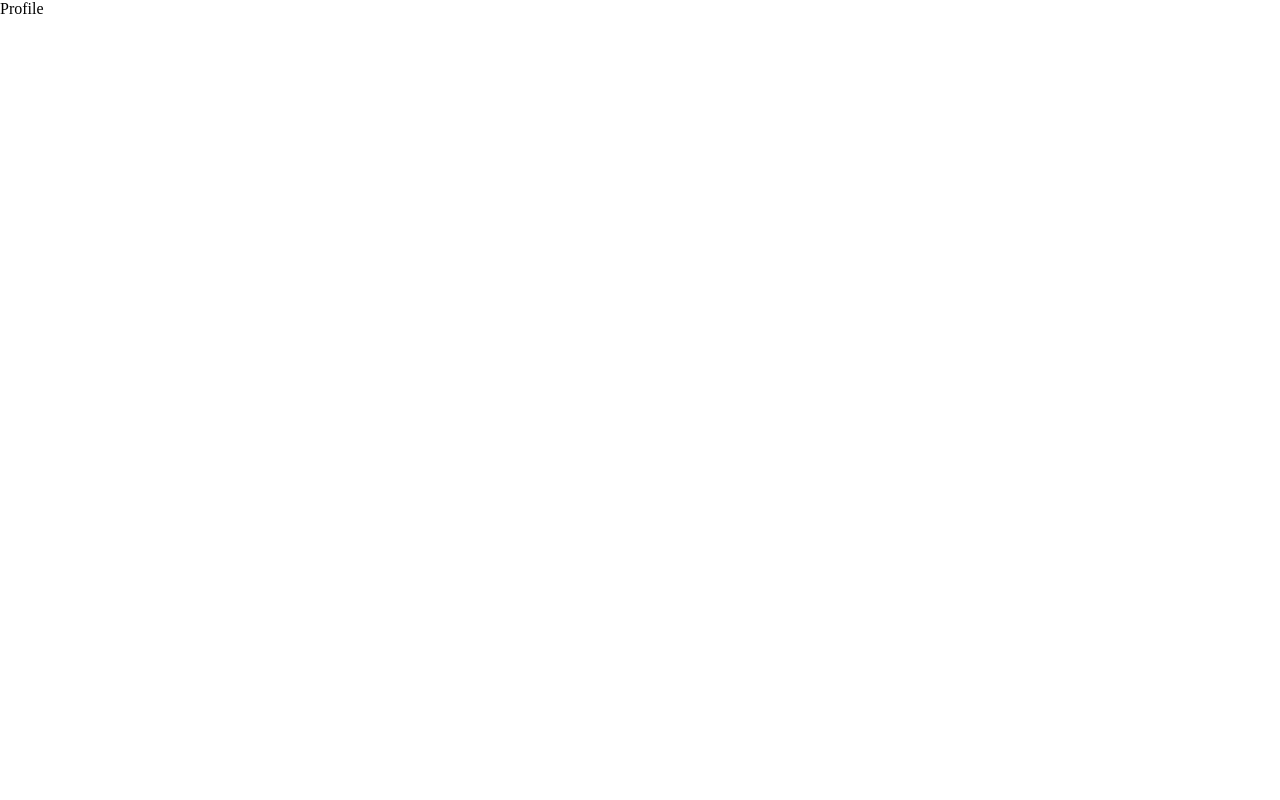
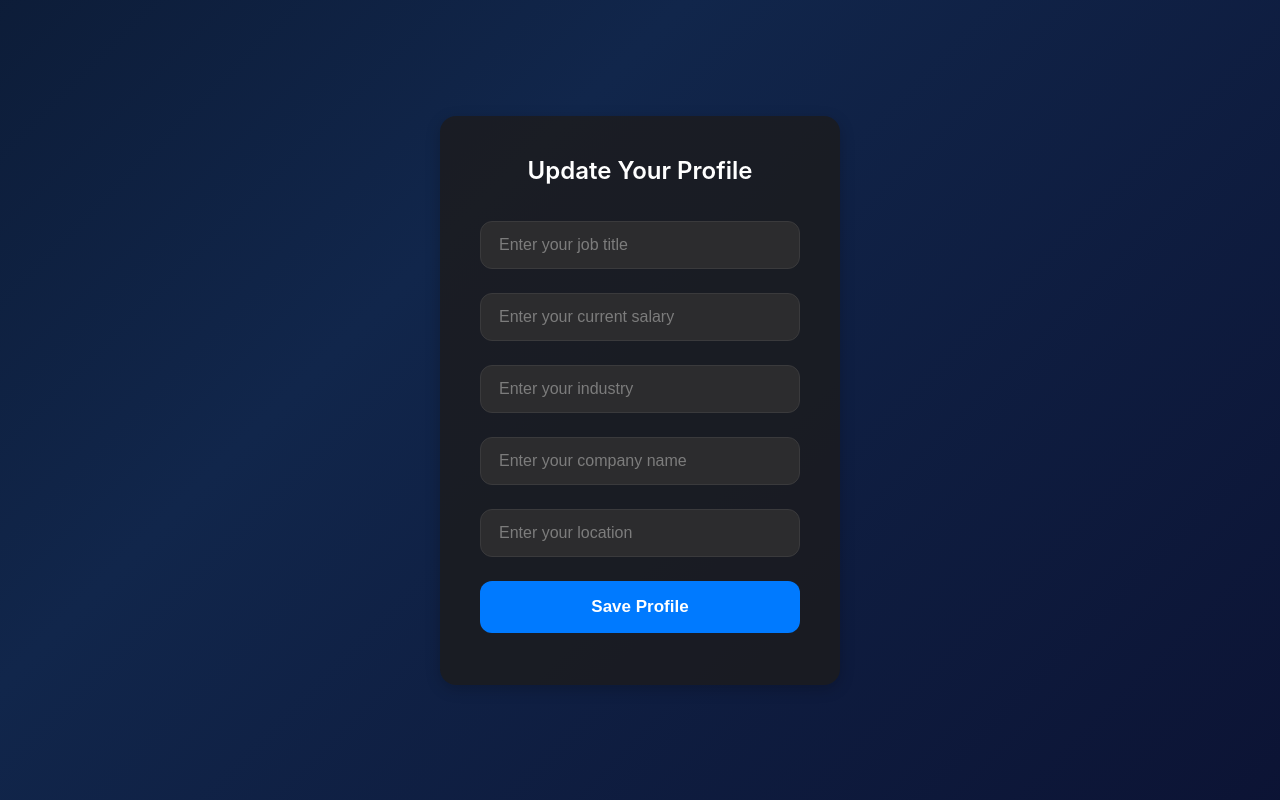
Before and after one commit to RodrigoReyes01/shopping-web, a React (Create React App) app: page /profile in a window 1280 px wide. Built offline with nearby package versions, Linux system fonts and the light colour scheme.

Commit message:
Profile update
Ya tiene requisitos para update el profile

```diff
--- a/src/App.js
+++ b/src/App.js
@@ -19,7 +19,7 @@ function App() {
         <Route path="/register" element={<Register />} />
         <Route path="/result" element={<div>Result Page</div>} />
         <Route path="/settings" element={<Settings />} />
-        <Route path="/profile" element={<div>Profile</div>} />
+        <Route path="/profile" element={<Profile />} />
       </Routes>
     </Router>
   );
--- a/src/views/profile/profile.css
+++ b/src/views/profile/profile.css
@@ -0,0 +1,120 @@
+html, body {
+    height: 100%;
+    margin: 0;
+    padding: 0;
+}
+
+body.profile-page {
+    display: flex;
+    justify-content: center;
+    align-items: center;
+    background: linear-gradient(-45deg, #07011e, #11264b, #000000, #0f4a7a);
+    background-size: 400% 400%;
+    animation: gradient 15s ease infinite;
+    font-family: -apple-system, BlinkMacSystemFont, "Segoe UI", Roboto, "Helvetica Neue", Arial, sans-serif;
+    box-shadow: none;
+    overflow: hidden;
+    width: 100%;
+}
+
+@keyframes gradient {
+    0% {
+        background-position: 0% 50%;
+    }
+    50% {
+        background-position: 100% 50%;
+    }
+    100% {
+        background-position: 0% 50%;
+    }
+}
+
+.profile-container {
+    background: rgba(28, 28, 30, 0.85);
+    padding: 2.5rem;
+    border-radius: 16px;
+    box-shadow: 0px 4px 15px rgba(0, 0, 0, 0.2);
+    max-width: 400px;
+    width: 100%;
+    box-sizing: border-box;
+    text-align: center;
+    position: relative;
+    z-index: 1;
+}
+
+.profile-logo-container {
+    margin-bottom: 1.5rem;
+}
+
+.profile-logo-container img {
+    width: 70px;
+    height: auto;
+}
+
+.profile-container h2, .profile-container h3 {
+    margin: 0;
+    color: #FFFFFF;
+}
+
+.profile-container h3 {
+    margin: 0;
+    color: #FFFFFF;
+}
+
+.profile-container h2 {
+    margin-bottom: 1.5rem;
+    font-size: 1.5rem;
+    font-weight: 600;
+}
+
+.profile-container h3 {
+    margin-bottom: 1rem;
+    font-size: 1.25rem;
+    font-weight: 400;
+}
+
+.profile-container input {
+    width: 100%;
+    padding: 14px 18px;
+    margin: 12px 0;
+    background-color: #2C2C2E;
+    border: 1px solid #3A3A3C;
+    border-radius: 12px;
+    color: #F0F0F0;
+    box-sizing: border-box;
+    font-size: 1rem;
+}
+
+.profile-container input::placeholder {
+    color: #7C7C7C;
+}
+
+.profile-container button {
+    background-color: #007AFF;
+    color: white;
+    padding: 16px 20px;
+    margin: 12px 0;
+    border: none;
+    border-radius: 12px;
+    cursor: pointer;
+    width: 100%;
+    font-size: 17px;
+    font-weight: 600;
+    transition: background-color 0.2s ease-in-out;
+}
+
+.profile-container button:hover {
+    background-color: #005BB5;
+}
+
+.profile-container a {
+    display: block;
+    margin-top: 12px;
+    color: #8E8E93;
+    text-decoration: none;
+    font-size: 0.9375rem;
+}
+
+.profile-container a:hover {
+    color: #FFFFFF;
+}
--- a/src/views/profile/profile.js
+++ b/src/views/profile/profile.js
@@ -0,0 +1,96 @@
+import React, { useState, useEffect } from 'react';
+import axios from 'axios';
+import './profile.css';
+
+const Profile = () => {
+    const [jobTitle, setJobTitle] = useState('');
+    const [currentSalary, setCurrentSalary] = useState('');
+    const [industry, setIndustry] = useState('');
+    const [company, setCompany] = useState('');
+    const [location, setLocation] = useState('');
+    const [error, setError] = useState('');
+
+    useEffect(() => {
+        // Añadir la clase profile-page al body
+        document.body.classList.add('profile-page');
+
+        // Limpiar la clase al desmontar el componente
+        return () => {
+            document.body.classList.remove('profile-page');
+        };
+    }, []);
+
+    const handleSubmit = async (e) => {
+        e.preventDefault();
+
+        // Verifica si los campos están vacíos
+        if (!jobTitle || !currentSalary || !industry || !company || !location) {
+            setError('Todos los campos son obligatorios');
+            return;
+        }
+
+        try {
+            // Aquí podrías enviar los datos a una API para almacenarlos en la base de datos
+            await axios.post('http://localhost:3002/profile', {
+                jobTitle,
+                currentSalary,
+                industry,
+                company,
+                location
+            });
+
+            // Maneja el caso de éxito
+            alert('Profile updated successfully!');
+        } catch (err) {
+            // Manejo de errores
+            setError('Something went wrong, please try again.');
+        }
+    };
+
+    return (
+        <div className="profile-container">
+            <h2>Update Your Profile</h2>
+            <form onSubmit={handleSubmit}>
+                <input
+                    type="text"
+                    placeholder="Enter your job title"
+                    value={jobTitle}
+                    onChange={(e) => setJobTitle(e.target.value)}
+                    required
+                />
+                <input
+                    type="text"
+                    placeholder="Enter your current salary"
+                    value={currentSalary}
+                    onChange={(e) => setCurrentSalary(e.target.value)}
+                    required
+                />
+                <input
+                    type="text"
+                    placeholder="Enter your industry"
+                    value={industry}
+                    onChange={(e) => setIndustry(e.target.value)}
+                    required
+                />
+                <input
+                    type="text"
+                    placeholder="Enter your company name"
+                    value={company}
+                    onChange={(e) => setCompany(e.target.value)}
+                    required
+                />
+                <input
+                    type="text"
+                    placeholder="Enter your location"
+                    value={location}
+                    onChange={(e) => setLocation(e.target.value)}
+                    required
+                />
+                {error && <p style={{ color: 'red' }}>{error}</p>}
+                <button type="submit">Save Profile</button>
+            </form>
+        </div>
+    );
+};
+
+export default Profile;
```
